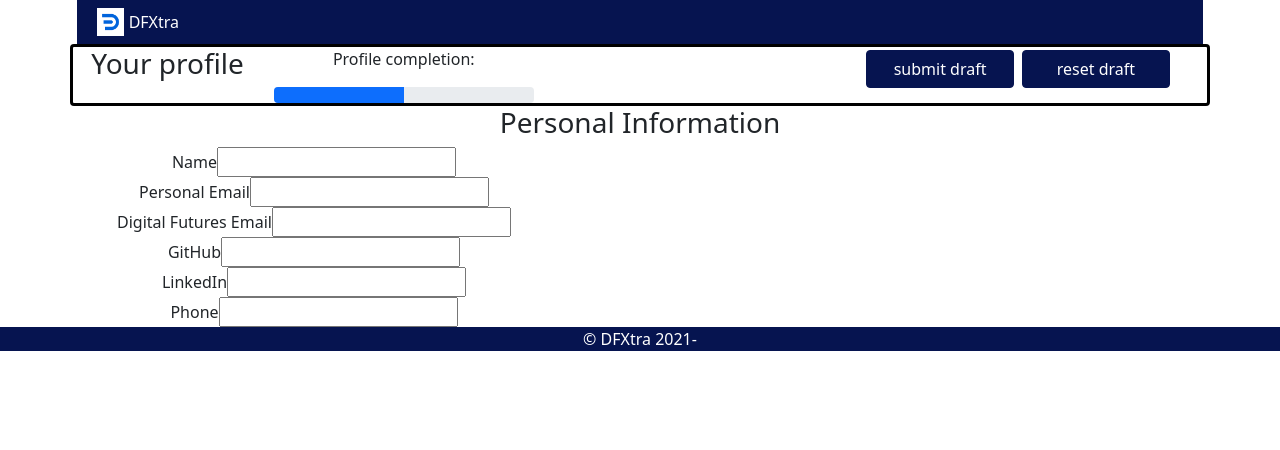
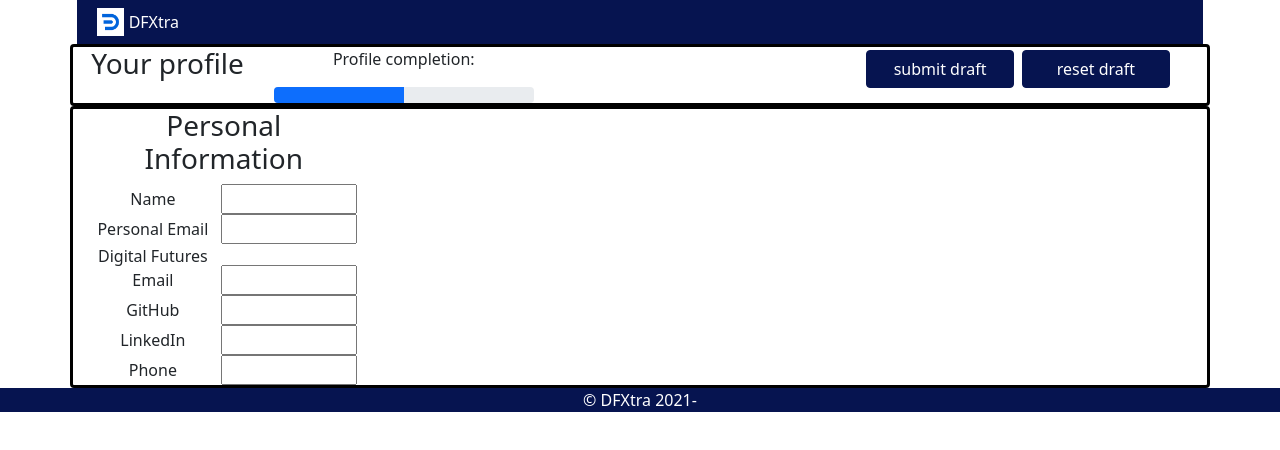
Before and after one commit to dfGroup2/team-engineering-frontend, a React (Create React App) app in the folder frontend/: page /edit in a window 1280 px wide. Shown: the top 450 px of the page. Built offline with nearby package versions, Linux system fonts and the light colour scheme.

Commit message:
added some styling to the EditPersonalInfoSection

```diff
--- a/frontend/src/Components/EditProfileComponents/EditPersonalInfoSection.jsx
+++ b/frontend/src/Components/EditProfileComponents/EditPersonalInfoSection.jsx
@@ -3,34 +3,39 @@ import PropTypes from 'prop-types'
 
 const EditPersonalInfoSection = props => {
     return (
-        <div>
-            <h3>Personal Information</h3>
+        <div className="container card borderClass">
+            <h3 className="col-3">Personal Information</h3>
             <div className="row">
                 <div className="col-6">
                     <form action="">
+                        <div className="col-6">
                             <div>
-                            <label htmlFor="Name">Name</label>
-                            <input type="text" name="Name" />
+                                <label htmlFor="Name" className="col-6">Name</label>
+                                <input type="text" name="Name" className="col-6" />
                             </div>
                             <div>
-                            <label htmlFor="p-email">Personal Email</label>
-                            <input type="email" name="p-email" />
+                                <label htmlFor="p-email" className="col-6">Personal Email</label>
+                                <input type="email" name="p-email" className="col-6" />
                             </div>
                             <div>
-                            <label htmlFor="df-email">Digital Futures Email</label>
-                            <input type="email" name="df-email" />
+                                <label htmlFor="df-email" className="col-6">Digital Futures Email</label>
+                                <input type="email" name="df-email" className="col-6" />
                             </div>
                             <div>
-                            <label htmlFor="GitHub">GitHub</label>
-                            <input type="text" name="GitHub" />
+                                <label htmlFor="GitHub" className="col-6">GitHub</label>
+                                <input type="text" name="GitHub" className="col-6" />
                             </div>
                             <div>
-                            <label htmlFor="linkedIn">LinkedIn</label>
-                            <input type="text" name="linkedIn" />
+                                <label htmlFor="linkedIn" className="col-6">LinkedIn</label>
+                                <input type="text" name="linkedIn" className="col-6" />
                             </div>
                             <div>
-                            <label htmlFor="phone">Phone</label>
-                            <input type="number" name="phone" />
+                                <label htmlFor="phone" className="col-6">Phone</label>
+                                <input type="number" name="phone" className="col-6" />
+                            </div>
+                        </div>
+                        <div className="col-6">
+
                         </div>
                     </form>
                 </div>
```
Lines whose indentation alone changed are shown as unchanged.
